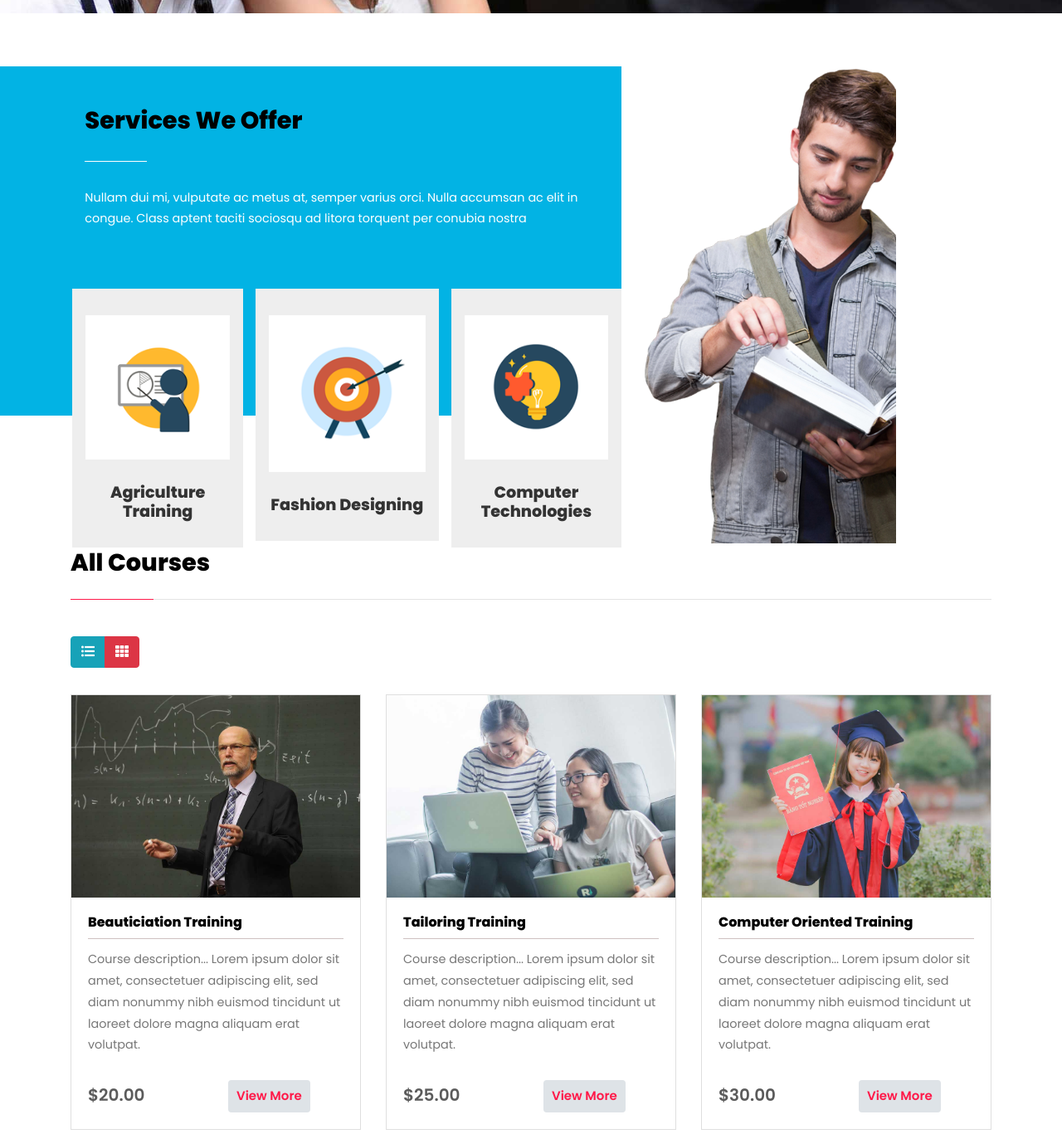
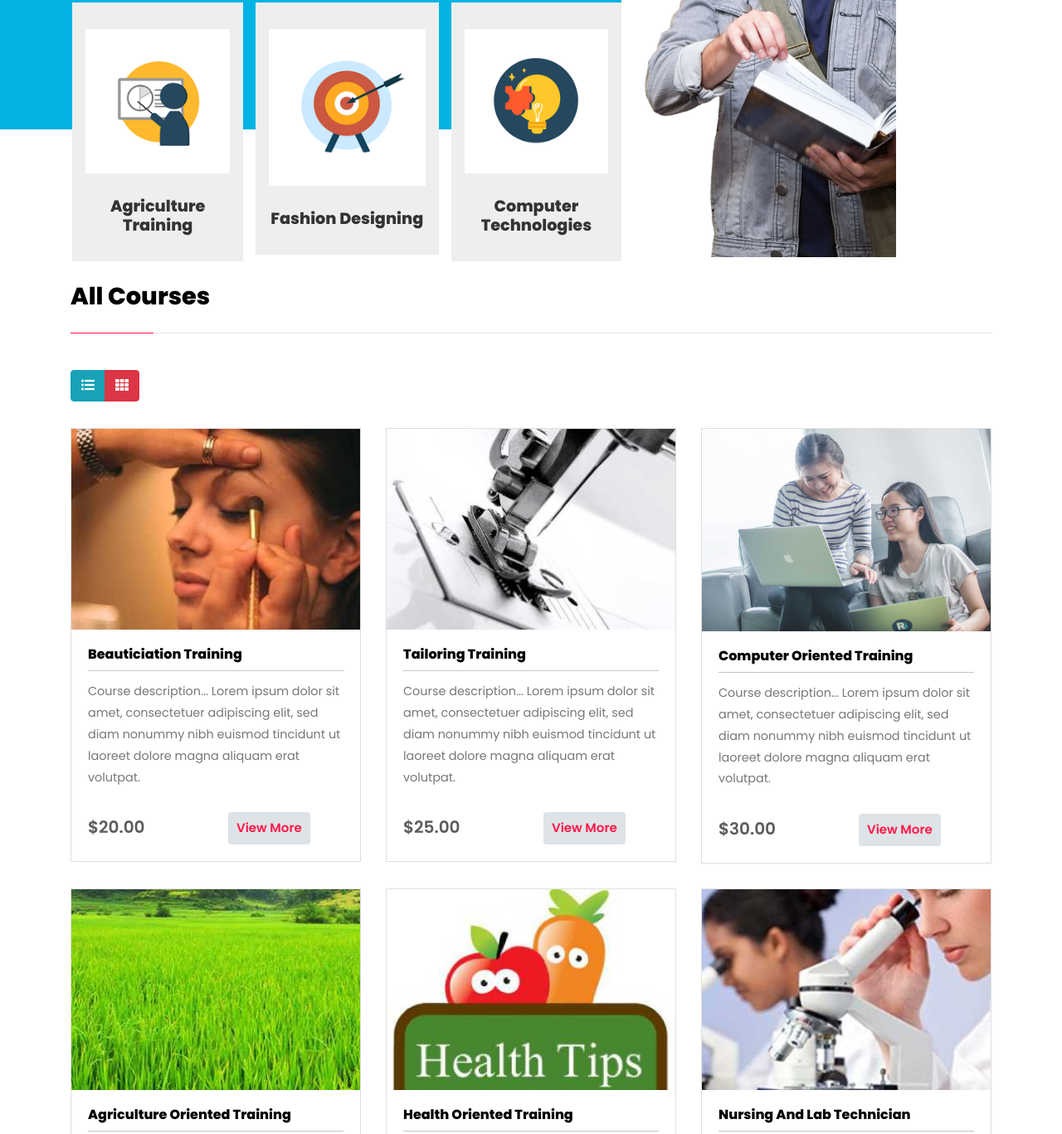
Before and after one commit to Thamizhselvan/dcpskillplus, a plain HTML site: page courses.html in a window 1280 px wide. Shown: the part 435-1802 px from the top of the page at 83% size. Drawn offline with Linux system fonts and the light colour scheme; a web font is replaced by a local one.

Commit message:
Added course image and removed inner banner image

```diff
--- a/courses.html
+++ b/courses.html
@@ -95,7 +95,7 @@ License: Creative Commons Attribution 3.0 Unported
     </header>
     <!-- //header -->
 
-    <!-- banner -->
+    <!-- banner
     <div class="inner-banner-w3ls text-right d-flex align-items-center">
         <div class="container">
             <h6 class="agileinfo-title">Courses </h6>
@@ -106,7 +106,7 @@ License: Creative Commons Attribution 3.0 Unported
                 <li class="breadcrumb-nav active  text-capitalize" aria-current="page">Courses</li>
             </ol>
         </div>
-    </div>
+    </div>-->
     <!-- //banner -->
     <!-- courses -->
 	<div class="agileits-services py-5" id="more">
@@ -117,7 +117,7 @@ License: Creative Commons Attribution 3.0 Unported
                         <div class="offset-lg-2"></div>
                         <div class="col-lg-10 no-gutters px-0">
                             <div class="title-section pb-4">
-                                <h3 class="main-title-agile">services we offer</h3>
+                                <h3 class="main-title-agile">Courses we offer</h3>
                                 <span></span>
                             </div>
                             <p class="text-white pr-4">Nullam dui mi, vulputate ac
@@ -162,7 +162,7 @@ License: Creative Commons Attribution 3.0 Unported
                 <div class="offset-lg-2"></div>
             </div>
         </div>
-	</div>
+	</div><br>
     <section class="courses-sec py-5">
         <div class="container py-lg-5">
             <div class="title-section pb-4">
@@ -189,7 +189,7 @@ License: Creative Commons Attribution 3.0 Unported
                 <div class="item col-lg-4">
                     <div class="thumbnail card">
                         <div class="img-event">
-                            <img class="group list-group-image img-fluid" src="images/a1.jpg" alt="" />
+                            <img class="group list-group-image img-fluid" src="images/c1.jpg" alt="" />
                         </div>
                         <div class="caption card-body">
                             <h4 class="group card-title inner list-group-item-heading">
@@ -212,7 +212,7 @@ License: Creative Commons Attribution 3.0 Unported
                 <div class="item col-lg-4">
                     <div class="thumbnail card">
                         <div class="img-event">
-                            <img class="group list-group-image img-fluid" src="images/a2.jpg" alt="" />
+                            <img class="group list-group-image img-fluid" src="images/c2.jpg" alt="" />
                         </div>
                         <div class="caption card-body">
                             <h4 class="group card-title inner list-group-item-heading">
@@ -235,7 +235,7 @@ License: Creative Commons Attribution 3.0 Unported
                 <div class="item col-lg-4">
                     <div class="thumbnail card">
                         <div class="img-event">
-                            <img class="group list-group-image img-fluid" src="images/a3.jpg" alt="" />
+                            <img class="group list-group-image img-fluid" src="images/a2.jpg" alt="" />
                         </div>
                         <div class="caption card-body">
                             <h4 class="group card-title inner list-group-item-heading">
@@ -258,7 +258,7 @@ License: Creative Commons Attribution 3.0 Unported
                 <div class="item col-lg-4">
                     <div class="thumbnail card">
                         <div class="img-event">
-                            <img class="group list-group-image img-fluid" src="images/a4.jpg" alt="" />
+                            <img class="group list-group-image img-fluid" src="images/c4.jpg" alt="" />
                         </div>
                         <div class="caption card-body">
                             <h4 class="group card-title inner list-group-item-heading">
@@ -281,7 +281,7 @@ License: Creative Commons Attribution 3.0 Unported
                 <div class="item col-lg-4">
                     <div class="thumbnail card">
                         <div class="img-event">
-                            <img class="group list-group-image img-fluid" src="images/a1.jpg" alt="" />
+                            <img class="group list-group-image img-fluid" src="images/c5.jpg" alt="" />
                         </div>
                         <div class="caption card-body">
                             <h4 class="group card-title inner list-group-item-heading">
@@ -304,7 +304,7 @@ License: Creative Commons Attribution 3.0 Unported
                 <div class="item col-lg-4">
                     <div class="thumbnail card">
                         <div class="img-event">
-                            <img class="group list-group-image img-fluid" src="images/a2.jpg" alt="" />
+                            <img class="group list-group-image img-fluid" src="images/c6.jpg" alt="" />
                         </div>
                         <div class="caption card-body">
                             <h4 class="group card-title inner list-group-item-heading">
```
Also changed, not shown: about.html (+2 -2 lines), contact.html (+3 -3 lines), index.html (+5 -5 lines), portfolio.html (+2 -2 lines), images/c1.jpg (added), images/c2.jpg (added), images/c4.jpg (added), images/c5.jpg (added), images/c6.jpg (added), images/testimg1.PNG (added).
